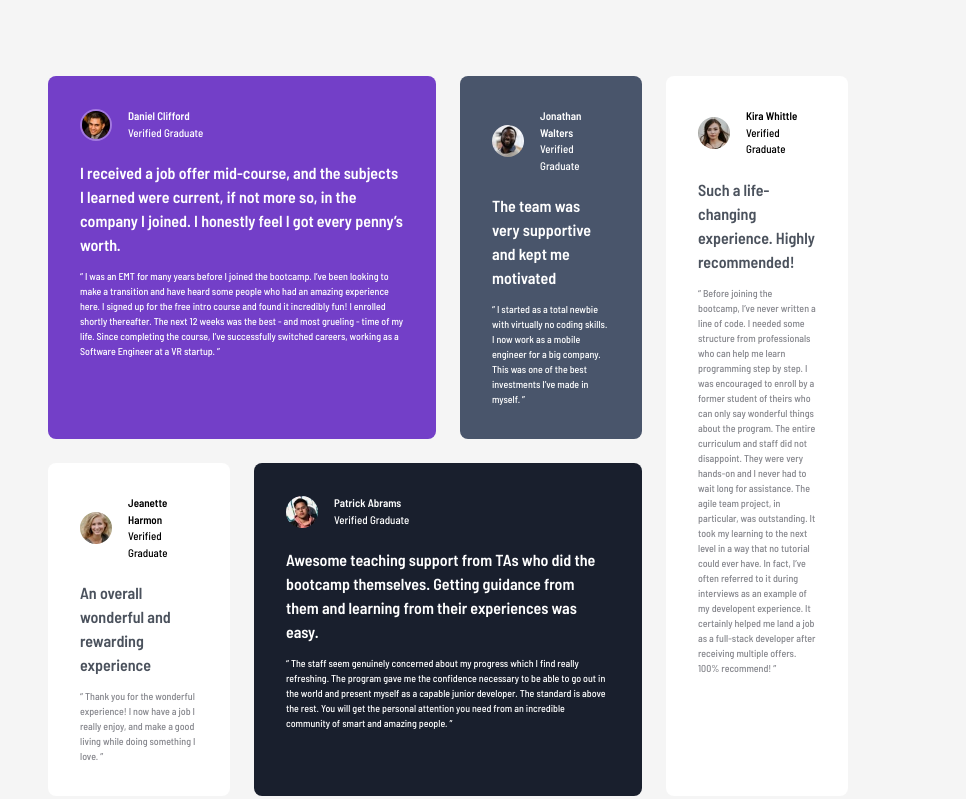
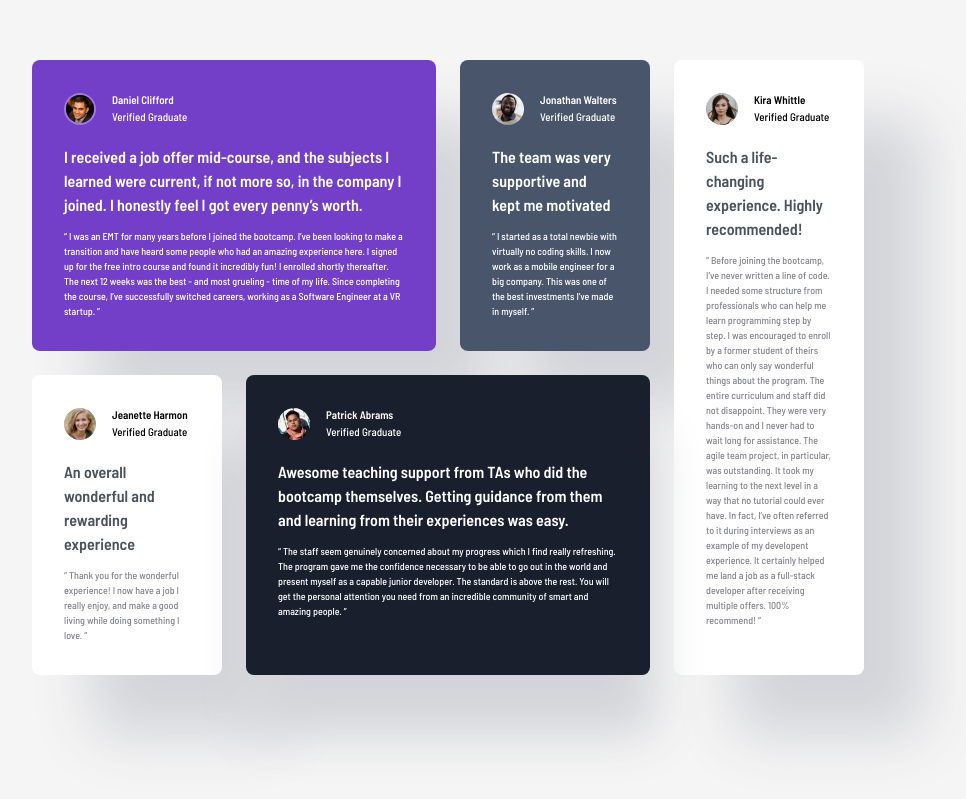
Before and after one commit to Mehdii1995/testimonials-grid-section-main, a plain HTML site: page index.html in a window 1280 px wide. Shown: the part 164-963 px from the top of the page, without its empty margins (192-1158 px from the left). Drawn offline with nearby package versions, Linux system fonts and the light colour scheme.

Commit message:
Update index.html

```diff
--- a/index.html
+++ b/index.html
@@ -21,7 +21,7 @@
 <body>
 
 
-  <div class="flex flex-col w-full min-h-screen justify-center items-center bg-[#f5f5f5] text-white p-8 pb-14">
+  <div class="flex flex-col w-full min-h-screen justify-center items-center bg-[#f5f5f5] text-white p-8 md:p-4 pb-14">
 
       <!--DIVISION PRINCIPALE-->
       <div class="grid grid-cols-1 md:grid-cols-4 w-full h-auto p-0 md:p-52 gap-5 md:gap-6">
@@ -29,7 +29,7 @@
 
 
         <!--DIVISION 1-->
-        <div class="bg-[#733fc8] md:col-span-2 p-8 rounded-lg">
+        <div class="bg-[#733fc8] md:col-span-2 p-8 rounded-lg shadow-[60px_60px_60px_#d3d4d9]">
 
           <div class="flex flex-row gap-4 items-center">
             <img src="images/image-daniel.jpg" alt="daniel" class="rounded-full w-8 h-8 border-2 border-[#a279df]">
@@ -55,7 +55,7 @@
 
         <!--DIVISION 2-->
 
-        <div class="bg-[#49556b] p-8 rounded-lg">
+        <div class="bg-[#49556b] p-8 rounded-lg shadow-[60px_60px_60px_#d3d4d9]">
 
           <div class="flex flex-row gap-4 items-center">
             <img src="images/image-jonathan.jpg" alt="jonathan" class="rounded-full w-8 h-8">
@@ -76,7 +76,7 @@
 
 
         <!--DIVISION 5-->
-        <div class="bg-[#ffffff] md:row-span-2 text-black p-8 rounded-lg">
+        <div class="bg-[#ffffff] md:row-span-2 text-black p-8 rounded-lg shadow-[60px_60px_60px_#d3d4d9]">
 
 
           <div class="flex flex-row gap-4 items-center">
@@ -104,7 +104,7 @@
 
 
         <!--DIVISION 3-->
-        <div class="bg-[#ffffff] text-black p-8 rounded-lg">
+        <div class="bg-[#ffffff] text-black p-8 rounded-lg shadow-[60px_60px_60px_#d3d4d9]">
 
 
           <div class="flex flex-row gap-4 items-center">
@@ -125,7 +125,7 @@
 
 
         <!--DIVISION 4-->
-        <div class="bg-[#191f2d]  md:col-span-2 p-8 rounded-lg">
+        <div class="bg-[#191f2d]  md:col-span-2 p-8 rounded-lg shadow-[5px_60px_50px_#d3d4d9]">
 
 
           <div class="flex flex-row gap-4 items-center">
```
